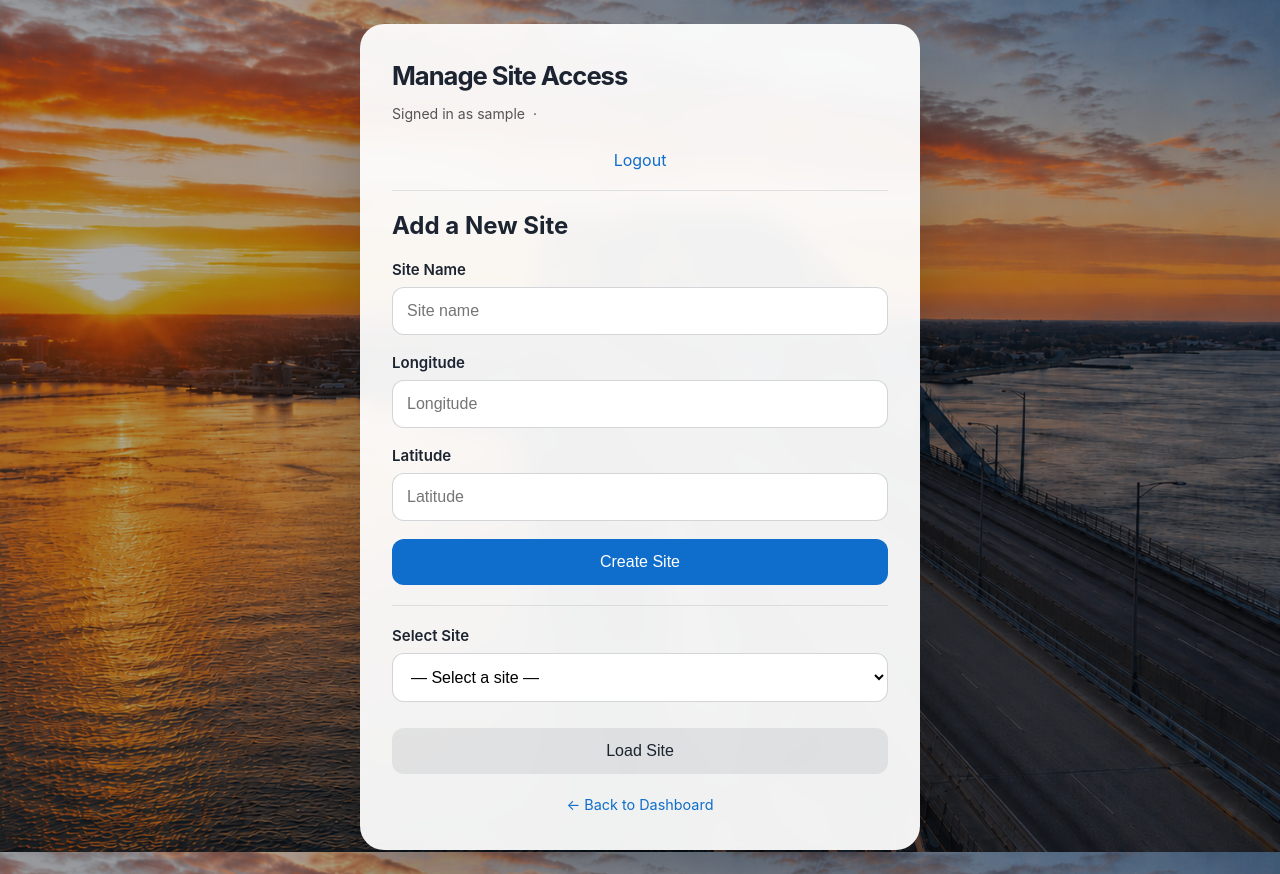
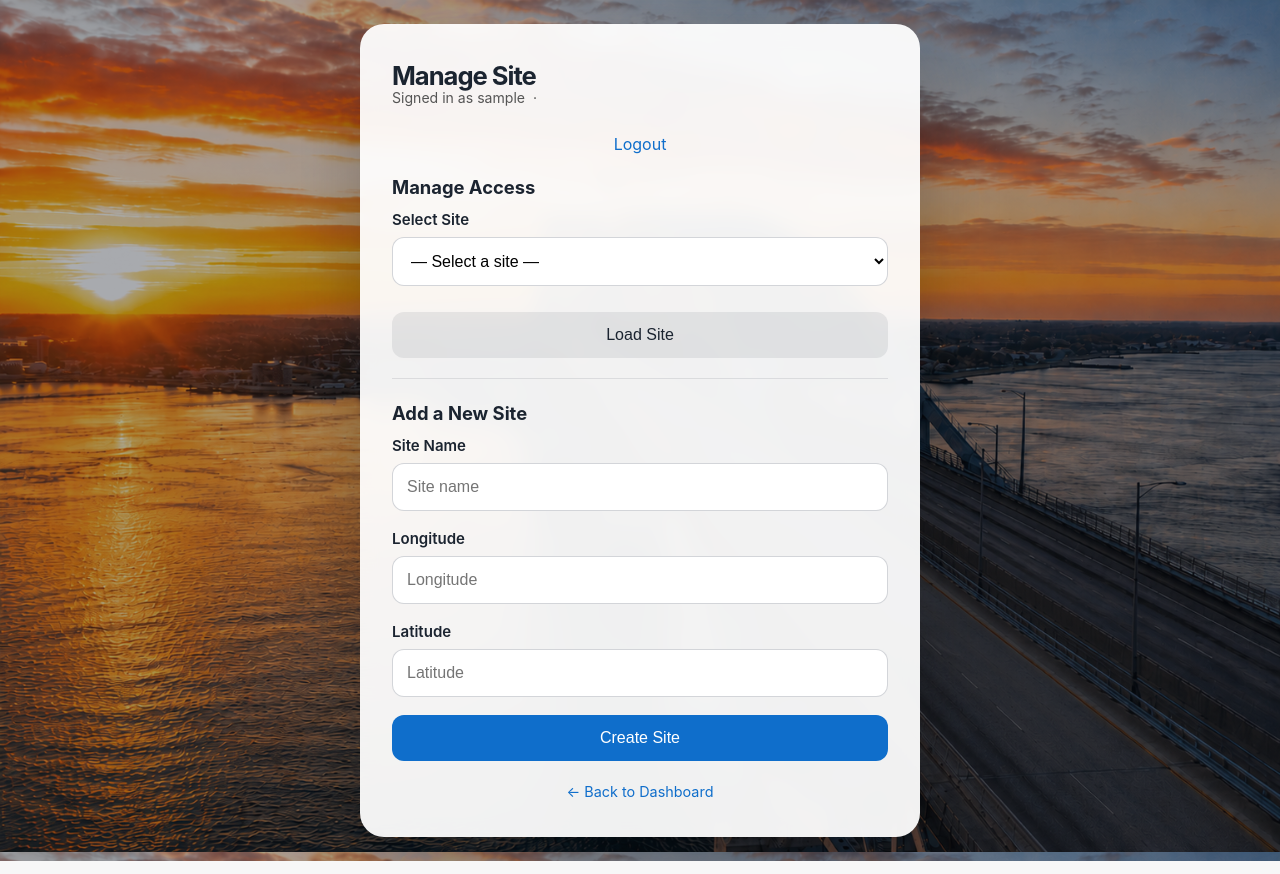
Before and after one commit to Hutch07/bluesplit, a Django app: page /sites/access/ in a window 1280 px wide. Run offline with Django 5.2, Linux system fonts and the light colour scheme; the visitor is signed in with stand-in values (Sample User, id 1); data that the repository does not hold is empty; parts of the project's set-up code (start-up, migrations or seed data) failed here and were passed over.

Commit message:
site_access visual

```diff
--- a/core/templates/core/site_access.html
+++ b/core/templates/core/site_access.html
@@ -11,6 +11,12 @@
         }
         .login-card h1 {
             font-size: 1.6rem;
+            margin-bottom: 0.5rem;
+        }
+        .login-card h2 {
+            font-size: 1.15rem;
+            margin: 1.4rem 0 0.75rem;
+            color: #1b2430;
         }
         .signed-in {
             font-size: 0.88rem;
@@ -169,7 +175,7 @@
 <body>
     <div class="login-page">
         <div class="login-card">
-            <h1>Manage Site Access</h1>
+            <h1>Manage Site</h1>
             <p class="signed-in">Signed in as {{ request.user.username }} &nbsp;·&nbsp;
                 <form method="post" action="{% url 'logout' %}" style="display:inline">{% csrf_token %}<button type="submit" style="background:none;border:none;color:var(--accent);font-size:inherit;cursor:pointer;padding:0;font-family:inherit;">Logout</button></form>
             </p>
@@ -182,8 +188,19 @@
                 </ul>
             {% endif %}
 
+            <h2>Manage Access</h2>
+            <form method="post" novalidate>
+                {% csrf_token %}
+                <div class="field">
+                    <label for="{{ form.site.id_for_label }}">Select Site</label>
+                    {{ form.site }}
+                </div>
+                <button type="submit" name="load_site" class="secondary">Load Site</button>
+            </form>
+
+            <hr class="divider">
+
             {% if is_admin %}
-                <hr class="divider">
                 <h2>Add a New Site</h2>
                 <form method="post" novalidate>
                     {% csrf_token %}
@@ -207,17 +224,6 @@
                     </div>
                 </form>
             {% endif %}
-
-            <hr class="divider">
-            <!-- Step 1: Select a site -->
-            <form method="post" novalidate>
-                {% csrf_token %}
-                <div class="field">
-                    <label for="{{ form.site.id_for_label }}">Select Site</label>
-                    {{ form.site }}
-                </div>
-                <button type="submit" name="load_site" class="secondary">Load Site</button>
-            </form>
 
             {% if selected_site %}
                 <hr class="divider">
```
